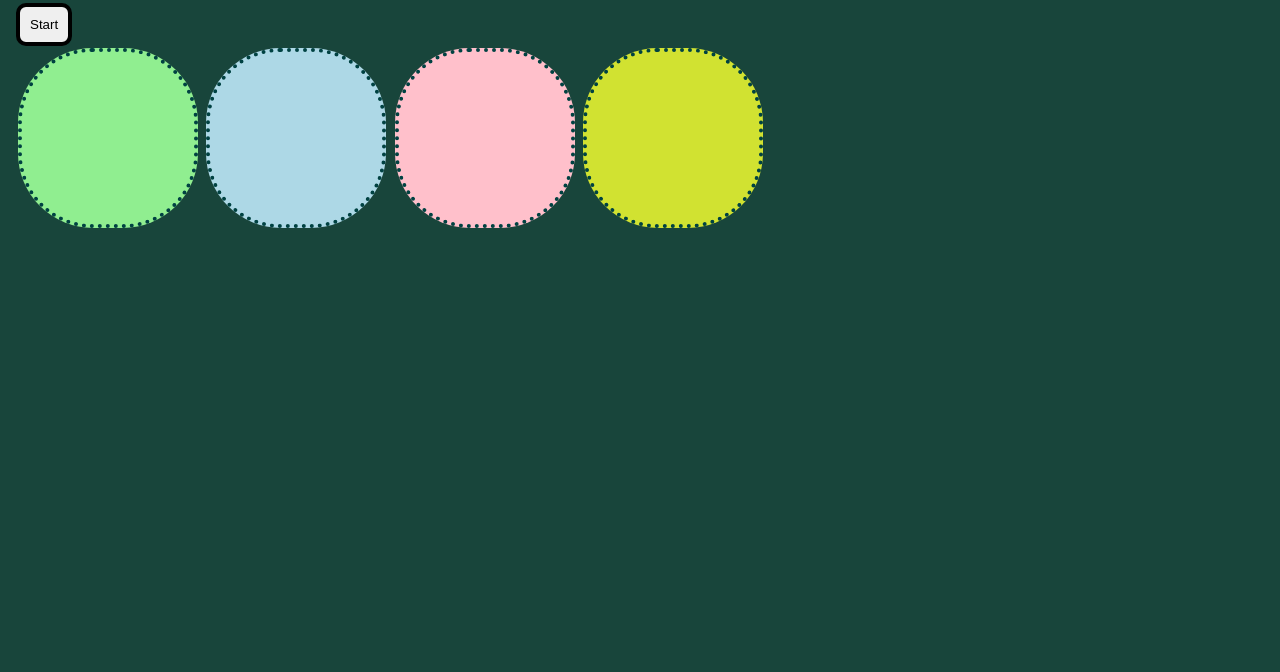
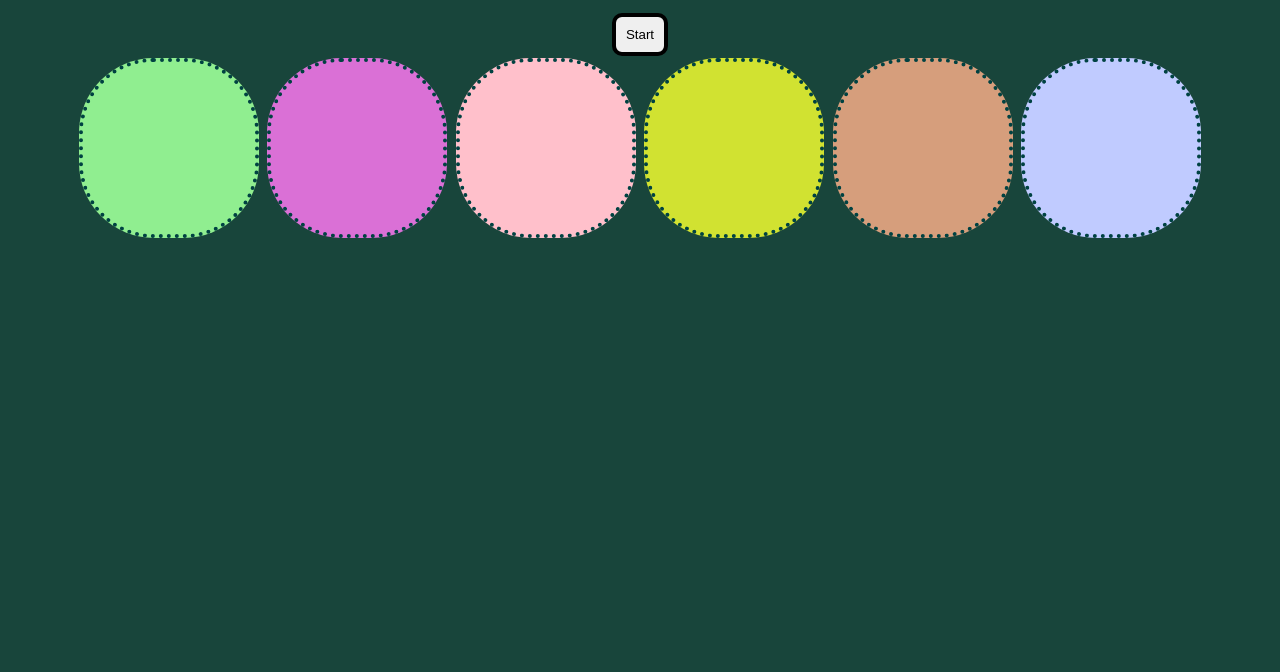
Before and after one commit to TahminaM/LightAndSound_MemoryGame, a plain HTML site: page index.html in a window 1280 px wide. Shown: the part 128-800 px from the top of the page. Drawn offline with Linux system fonts and the light colour scheme.

Commit message:
Added more buttons and features

```diff
--- a/index.html
+++ b/index.html
@@ -14,7 +14,7 @@
   <body>
 
     <h1>
-      Light and sound memory game
+      Light and sound memory game!
     </h1>
     <p>
       Welcome to the game! Repeat back the pattern by pressing buttons.
@@ -24,14 +24,13 @@
     <button id="stopBtn" class="hidden" onclick="stopGame()"> Stop </button>
 
     <div id="gameButtonArea">
-      <button id="button1" onclick="guess(1)" onmousedown="startTone(1)" onmouseup="stopTone()"
-></button>
-      <button id="button2" onclick="guess(2)" onmousedown="startTone(2)" onmouseup="stopTone()"
-></button>
-      <button id="button3" onclick="guess(3)" onmousedown="startTone(3)" onmouseup="stopTone()"
-></button>
-      <button id="button4" onclick="guess(4)" onmousedown="startTone(4)" onmouseup="stopTone()"
-></button>
+      <button id="button1" onclick="guess(1)" onmousedown="startTone(1)" onmouseup="stopTone()"></button>
+      <button id="button2" onclick="guess(2)" onmousedown="startTone(2)" onmouseup="stopTone()"></button>
+      <button id="button3" onclick="guess(3)" onmousedown="startTone(3)" onmouseup="stopTone()"></button>
+      <button id="button4" onclick="guess(4)" onmousedown="startTone(4)" onmouseup="stopTone()"></button>
+      <button id="button5" onclick="guess(5)" onmousedown="startTone(5)" onmouseup="stopTone()"></button>
+      <button id="button6" onclick="guess(6)" onmousedown="startTone(6)" onmouseup="stopTone()"></button>
+
     </div>
 
 
--- a/script.js
+++ b/script.js
@@ -1,5 +1,5 @@
 // global constants
-const clueHoldTime = 1000; //how long to hold each clue's light/sound
+var clueHoldTime = 1000; //how long to hold each clue's light/sound
 const cluePauseTime = 333; //how long to pause in between clues
 const nextClueWaitTime = 1000; //how long to wait before starting playback of the clue sequence
 
@@ -95,7 +95,9 @@ const freqMap = {
   1: 261.6,
   2: 329.6,
   3: 392,
-  4: 466.2
+  4: 466.2,
+  5: 692,
+  6: 860,
 }
 
 
--- a/style.css
+++ b/style.css
@@ -21,9 +21,10 @@ video {   /* images and videos max out at full width */
 body {  /* adjust typography defaults */
   background-color:#18453b;
   color: white;
-  margin: 1rem;
+  margin: 2rem;
   font-family: helvetica, arial, sans-serif;
   line-height: 1.5;
+  text-align: center
 }
 
 
@@ -55,15 +56,18 @@ button{
     background: lightgreen;
 }
 #button1:active, #button1.lit {
-    background:green;
+    background-size:cover;
+    background-image: url('https://cdn.glitch.global/98e089a4-606b-4661-9dcd-00dd4ad807e9/lit%202.jpeg?v=1648791680234');
 }
 
 
 #button2 {
-    background: lightblue;
+    background: Orchid;
 }
 #button2:active, #button2.lit {
-    background:blue;
+
+    background-size:cover;
+    background-image: url('https://cdn.glitch.global/98e089a4-606b-4661-9dcd-00dd4ad807e9/L3.jpg?v=1648792214620')
 }
 
 
@@ -71,7 +75,8 @@ button{
     background:pink;
 }
 #button3:active, #button3.lit {
-    background:hotpink;
+    background-size:cover;
+    background-image: url('https://cdn.glitch.global/98e089a4-606b-4661-9dcd-00dd4ad807e9/5%20lit.png?v=1648792874227')
 }
 
 
@@ -79,5 +84,28 @@ button{
     background: #d1e231;
 }
 #button4:active, #button4.lit {
-    background:#ffba00;
+    background-size:cover;
+    background-image: url('https://cdn.glitch.global/98e089a4-606b-4661-9dcd-00dd4ad807e9/L4.webp?v=1648792461691')
 }
+#button5 {
+    background: #d69e7c;
+}
+
+
+#button5:active, #button5.lit {
+    background-size:cover;
+    background-image: url('https://cdn.glitch.global/98e089a4-606b-4661-9dcd-00dd4ad807e9/L5.webp?v=1648792647989')
+
+}
+
+
+#button6 {
+    background: #c0cbff;
+}
+
+
+#button6:active, #button6.lit {
+    background-size:cover;
+    background-image: url('https://cdn.glitch.global/98e089a4-606b-4661-9dcd-00dd4ad807e9/L2.png?v=1648791988538 ')
+
+}
```
Also changed, not shown: 1 other file.
